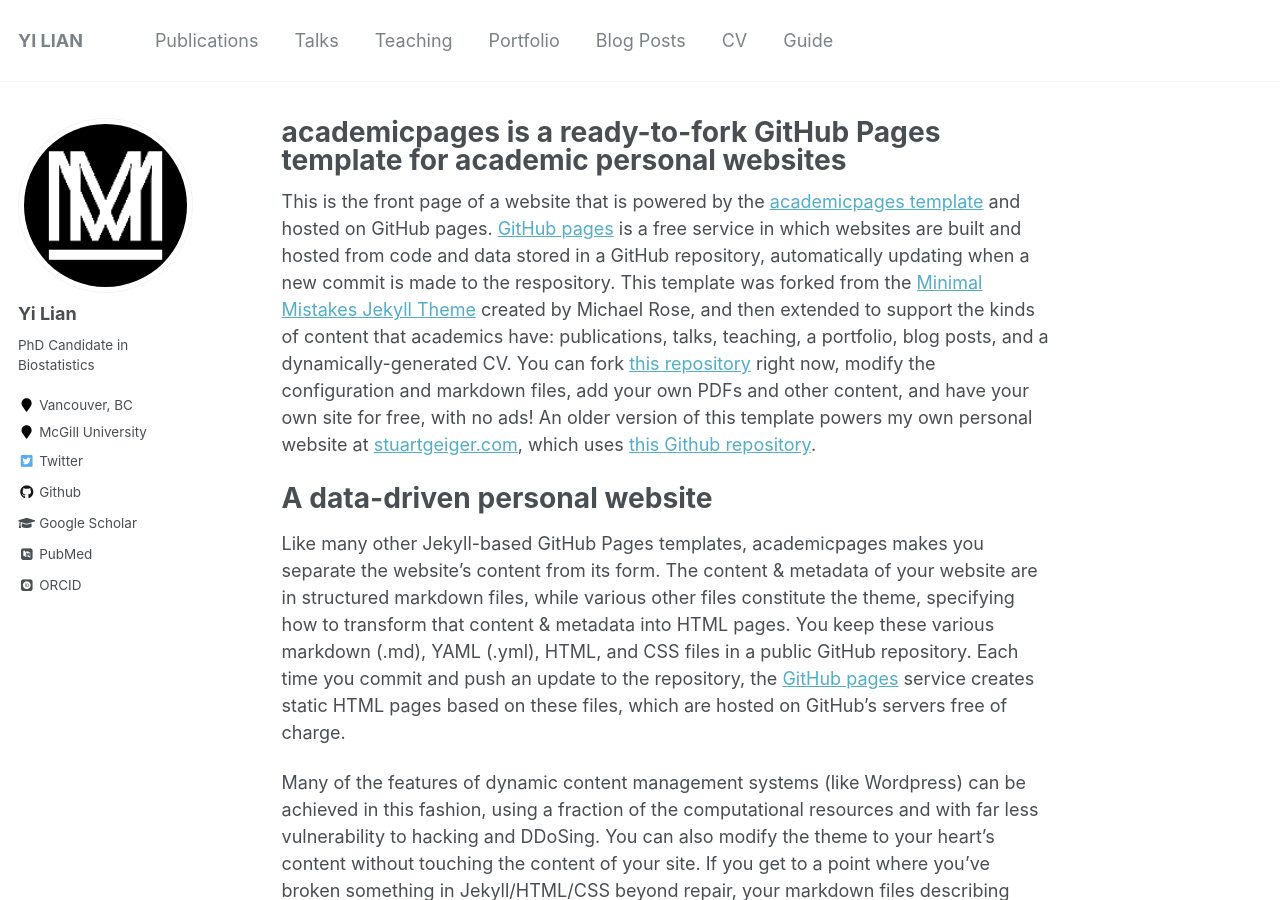
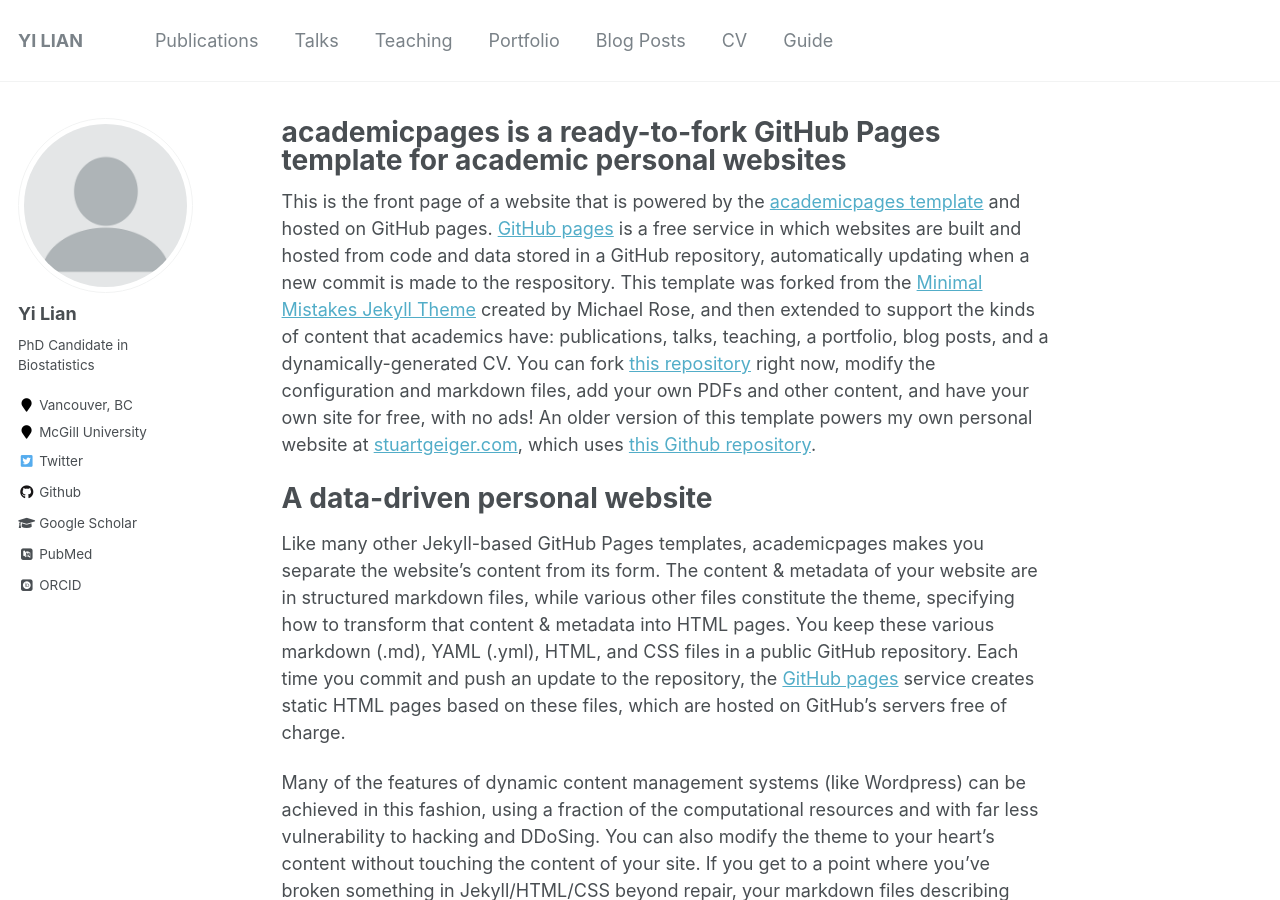
Before and after one commit to ly129/ly129.github.io, a Jekyll site: the page built from _pages/about.md, in a window 1280 px wide and 900 px high. Built offline with Jekyll 4.4.1, drawn with Linux system fonts in a browser that asks for light colours; some web fonts are replaced.

Commit message:
Update _config.yml

```diff
--- a/_config.yml
+++ b/_config.yml
@@ -81,7 +81,7 @@ analytics:
 # Site Author
 author:
   name             : "Yi Lian"
-  avatar           : "mstile-144x144.png"
+  avatar           : "profile.png"
   bio              : "PhD Candidate in Biostatistics"
   location         : "Vancouver, BC"
   employer         : "McGill University"
```
